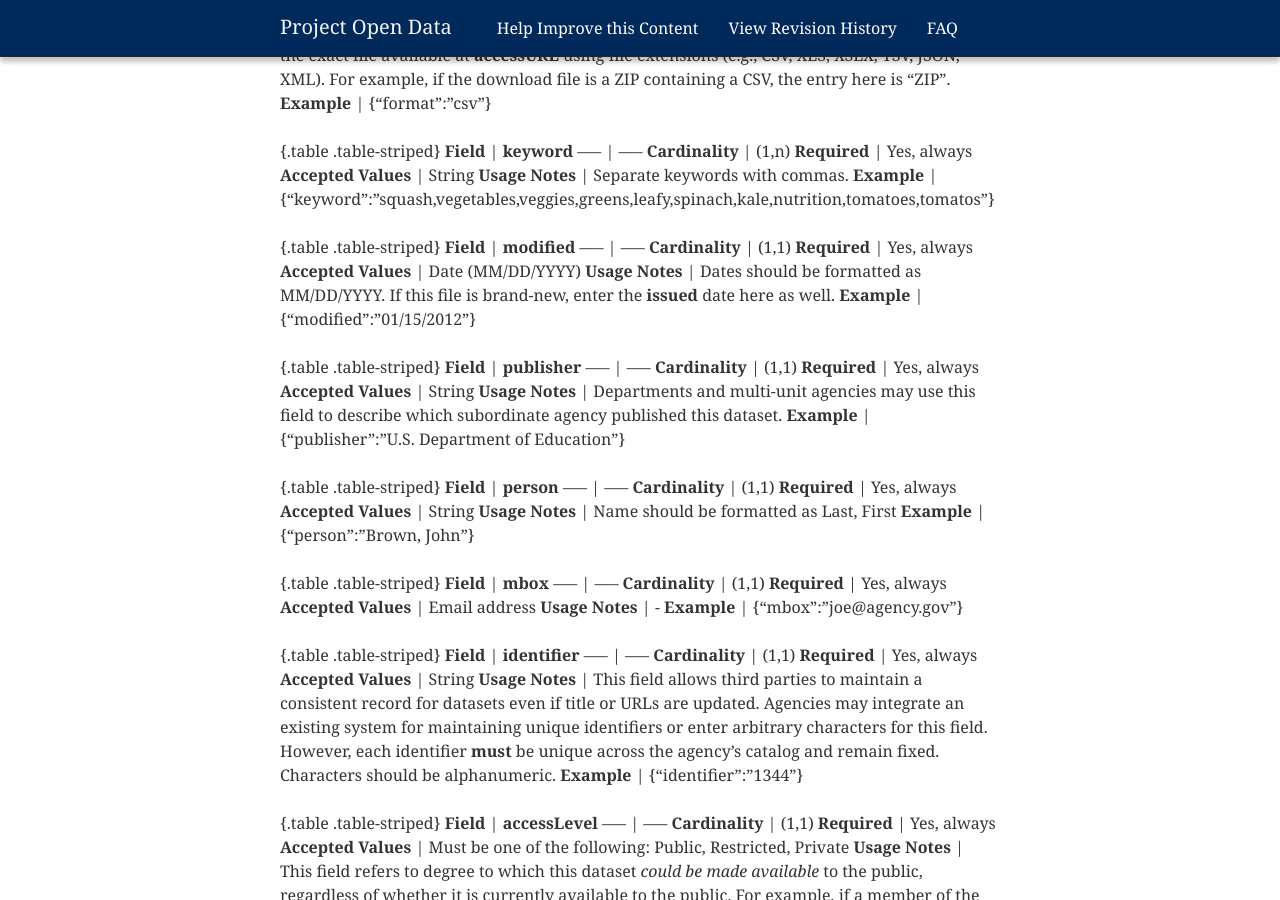
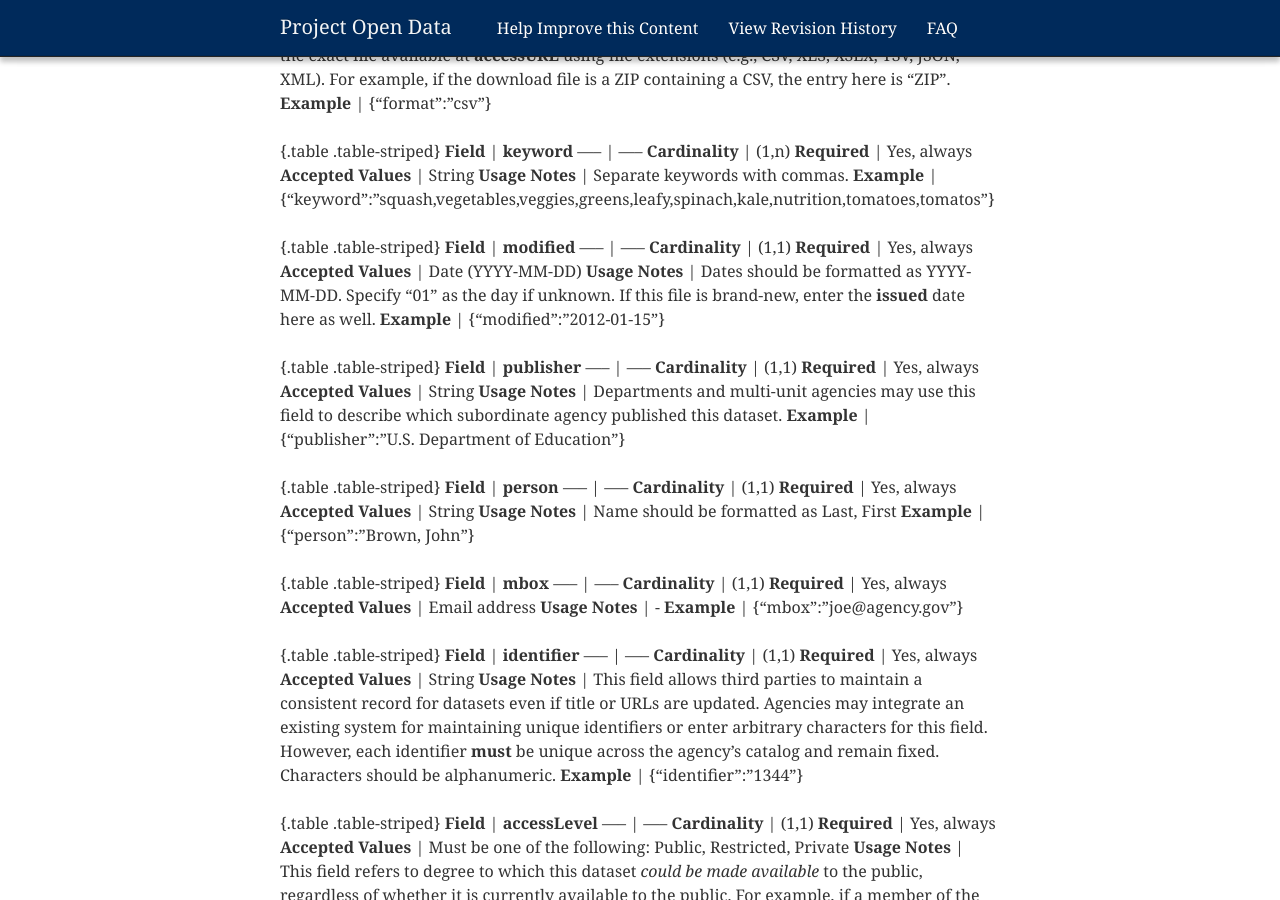
Before and after one commit to gbinal/p-o-d.github.com, a Jekyll site: the page built from schema.md, in a window 1280 px wide and 900 px high, scrolled down 3722 px. Built offline with Jekyll 4.4.1, drawn with Linux system fonts in a browser that asks for light colours; nearby versions of some CDN libraries; some of the changed text lies outside the part shown.

Commit message:
Updated date formats
All dates should be YYYY-MM-DD in accordance with xsd:date

```diff
--- a/schema.md
+++ b/schema.md
@@ -151,9 +151,9 @@ RSS Feed            | URL for an RSS feed that provides access to the dataset.
 ----- | -----
 **Cardinality** | (1,1)
 **Required** | Yes, always
-**Accepted Values** | Date (MM/DD/YYYY)
-**Usage Notes** | Dates should be formatted as MM/DD/YYYY. If this file is brand-new, enter the **issued** date here as well.
-**Example** |  {"modified":"01/15/2012"}
+**Accepted Values** | Date (YYYY-MM-DD)
+**Usage Notes** | Dates should be formatted as YYYY-MM-DD. Specify "01" as the day if unknown. If this file is brand-new, enter the **issued** date here as well.
+**Example** |  {"modified":"2012-01-15"}
 
 {.table .table-striped}
 **Field** | **publisher**
@@ -241,9 +241,9 @@ RSS Feed            | URL for an RSS feed that provides access to the dataset.
 ----- | -----
 **Cardinality** | (0,1)
 **Required** | No
-**Accepted Values** | Date (MM/DD/YYYY)
+**Accepted Values** | Date (YYYY-MM-DD)
 **Usage Notes** | -
-**Example** |  {"issued":"01/15/2001"}
+**Example** |  {"issued":"2001-01-15"}
 
 {.table .table-striped}
 **Field** | **accrualPeriodicity**
```
